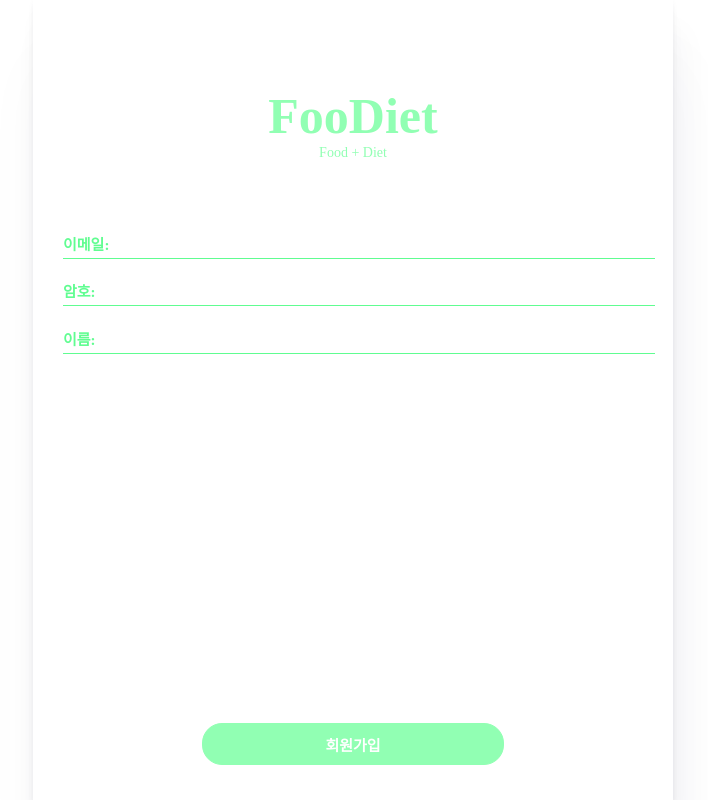
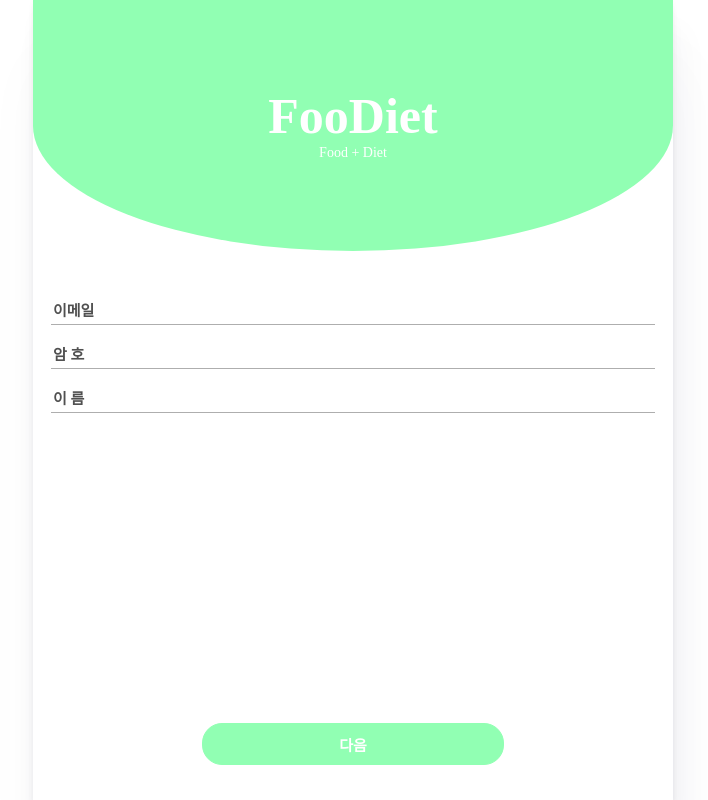
Before and after one commit to LeeJaeWonLJW/4th-Industry-Revolution-hw-sw-hackathon, a Vue app: page /register in a window 1280 px wide. Shown: the whole page, without its empty margins (287-995 px from the left). Built offline with nearby package versions, Linux system fonts and the light colour scheme; a web font is replaced by a local one.

Commit message:
19:54:30 탈출

```diff
--- a/src/components/Register.vue
+++ b/src/components/Register.vue
@@ -1,30 +1,30 @@
 <template>
   <div class="register">
-    <div class="logo">
+    <div class="logo-bg">
       <h1>FooDiet</h1>
       <p>Food + Diet</p>
     </div>
 
     <div class="form">
       <fieldset class="register-input">
-        <span class="label">이메일:</span>
+        <span class="label">이메일</span>
         <input>
       </fieldset>
 
       <fieldset class="register-input">
-        <span class="label">암호:</span>
+        <span class="label">암 호</span>
         <input type="password">
       </fieldset>
 
       <fieldset class="register-input">
-        <span class="label">이름:</span>
+        <span class="label">이 름</span>
         <input>
       </fieldset>
     </div>
 
     <div class="btn-group">
       <div class="btn">
-        <p>회원가입</p>
+        <p>다음</p>
       </div>
     </div>
   </div>
@@ -48,50 +48,70 @@ export default {
 }
 fieldset.register-input {
   position: relative;
+  padding: 0;
+  padding-top: 12px;
+
   border: 0;
   overflow: hidden;
+  background-color: none;
+}
+.form input:-webkit-autofill,
+.form input:-webkit-autofill:hover,
+.form input:-webkit-autofill:focus {
+  background-color: none;
+  transition: background-color 5000s ease-in-out 0s;
 }
 fieldset.register-input span {
   position: absolute;
-  bottom: 15px;
+  left: 2px;
+  bottom: 5px;
   width: 52px;
   height: 21px;
   font-family: SourceHanSansK;
   font-size: 15px;
-  font-weight: bold;
+  font-weight: 600;
   font-style: normal;
   font-stretch: normal;
   letter-spacing: normal;
   text-align: left;
-  color: #60fd91;
+  color: #505050;
 }
 fieldset.register-input input {
   width: 100%;
   padding: 7px 0 7px 58px;
 
-  color: #6a6a6a;
+  color: #505050;
   font-size: 15px;
 
   border: 0;
   outline: 0;
-  border-bottom: 1px solid #60fd91;
+  border-bottom: 1px solid #aeaeae;
 
   cursor: pointer;
   caret-color: #adadad;
 }
 
-.logo {
-  padding-top: 87px;
+.logo-bg {
+  position: relative;
+  display: inline-block;
+
+  width: 100%;
+  height: 251px;
+  vertical-align: middle;
   font-size: 25px;
-  color: #91ffb3;
-  margin-bottom: 60px;
+  color: #ffffff;
+
+  margin-bottom: 30px;
+  background-color: #91ffb3;
+  border-radius: 0 0 50% 50%;
 }
 
-.logo h1 {
+.logo-bg h1 {
+  padding-top: 87px;
   margin: 0;
 }
 
-.logo p {
+.logo-bg p {
   margin: 0;
   font-size: 14px;
 }
@@ -114,6 +134,13 @@ fieldset.register-input input {
   border: solid 1px #91ffb3;
   background-color: #91ffb3;
   padding: 10px;
+
+  -webkit-animation-name: ripple;
+          animation-name: ripple;
+  -webkit-animation-duration: 0.5s;
+          animation-duration: 0.5s;
+  -webkit-animation-timing-function: ease-in;
+          animation-timing-function: ease-in;
 }
 .btn-group .btn p {
   height: 20px;
@@ -126,4 +153,41 @@ fieldset.register-input input {
   letter-spacing: normal;
   color: #ffffff;
 }
+
+@-webkit-keyframes ripple {
+  0% {
+    -webkit-transform: scale(0, 0);
+            transform: scale(0, 0);
+    opacity: 0;
+  }
+  75% {
+    -webkit-transform: scale(450, 450);
+            transform: scale(450, 450);
+    opacity: 0.75;
+  }
+  100% {
+    -webkit-transform: scale(700, 700);
+            transform: scale(700, 700);
+    opacity: 0;
+  }
+}
+
+@keyframes ripple {
+  0% {
+    -webkit-transform: scale(0, 0);
+            transform: scale(0, 0);
+    opacity: 0;
+  }
+  75% {
+    -webkit-transform: scale(450, 450);
+            transform: scale(450, 450);
+    opacity: 0.75;
+  }
+  100% {
+    -webkit-transform: scale(700, 700);
+            transform: scale(700, 700);
+    opacity: 0;
+  }
+}
+
 </style>
```
